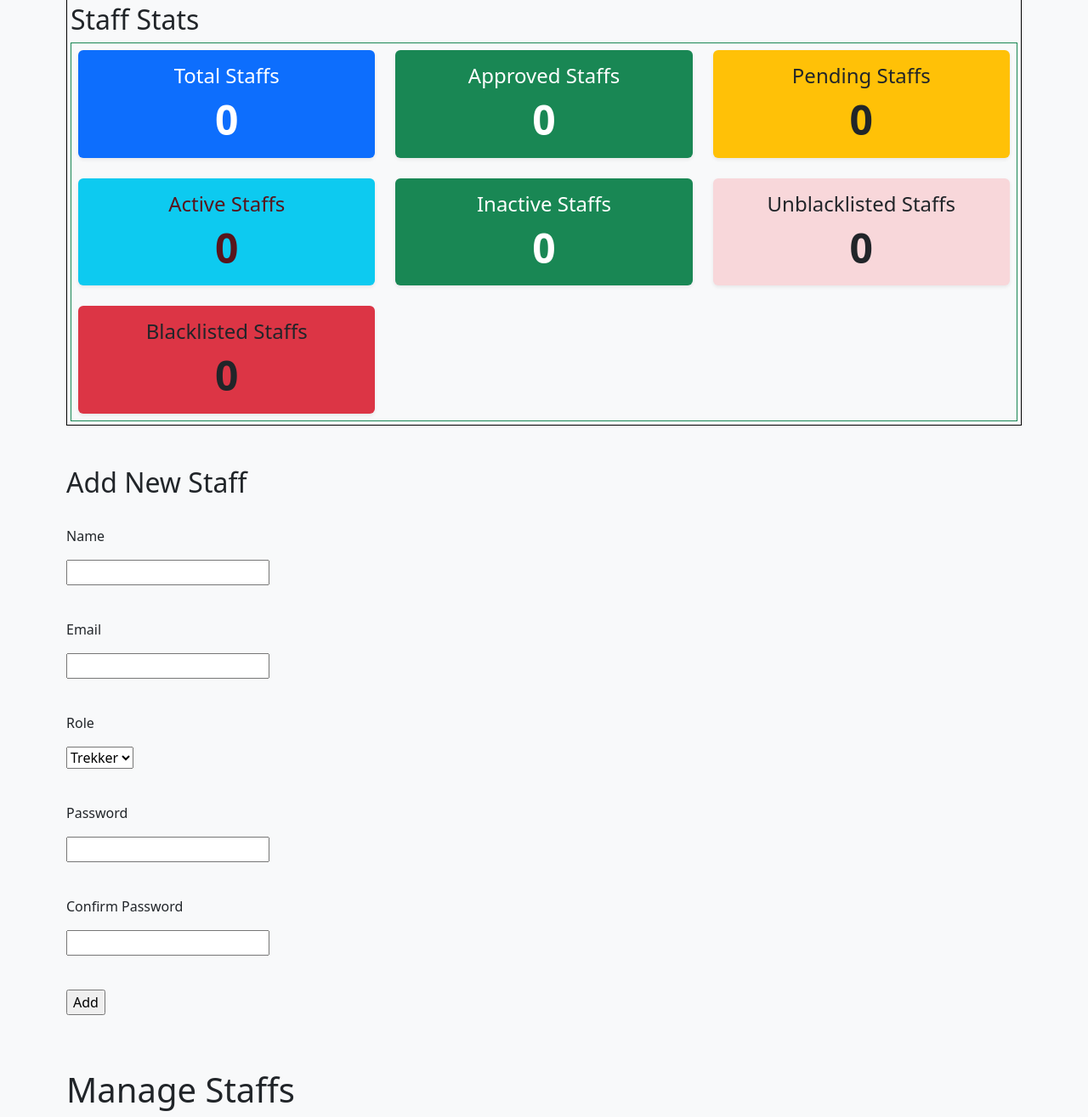
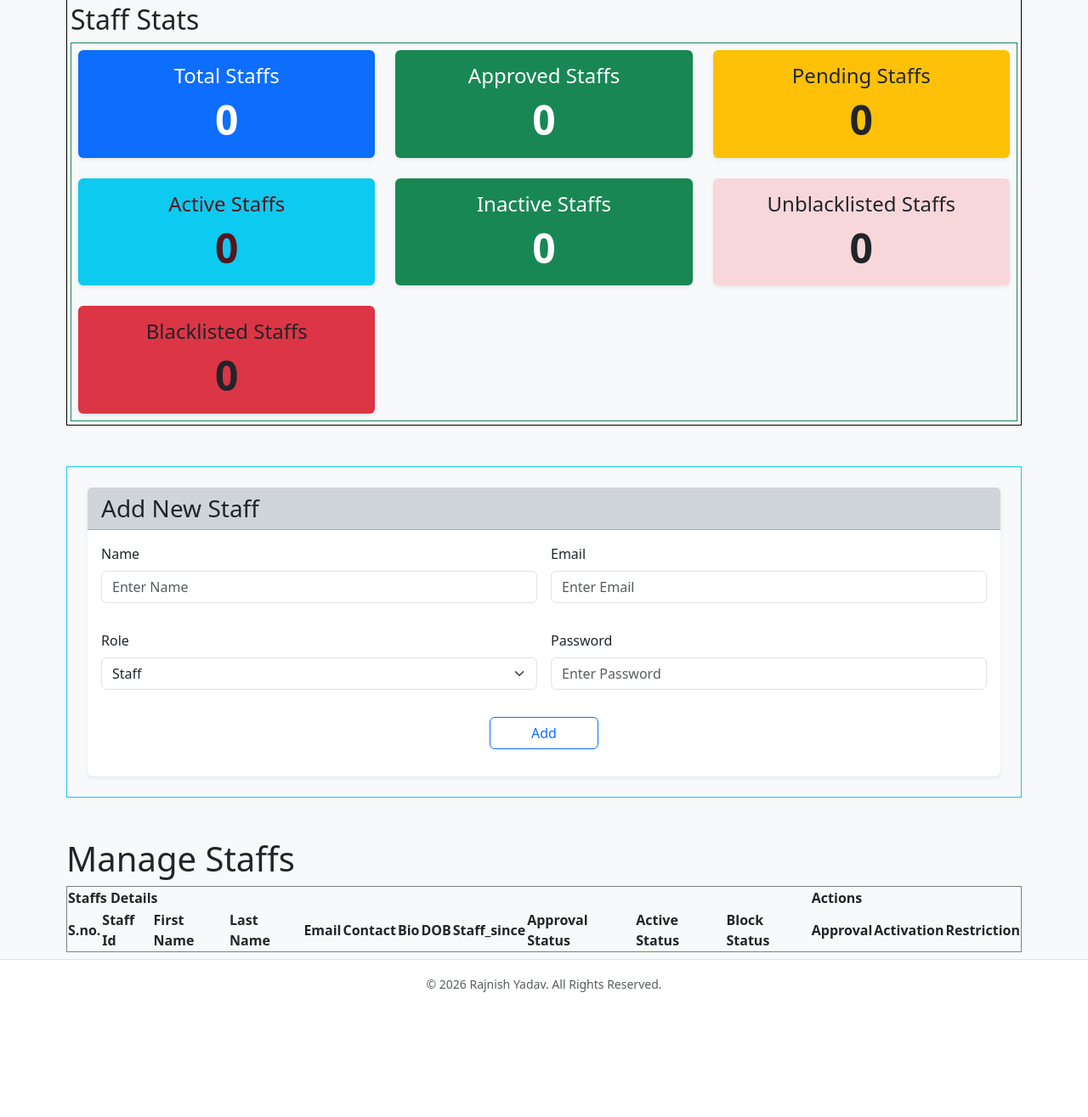
Before and after one commit to yrajnishds/trekking-management-application, a Flask app: page /admin/staff in a window 1280 px wide. Shown: the part 66-1381 px from the top of the page at 85% size. After the commit the page ends 1234 px from the top, so only its background shows below. Run offline with Flask 3, Linux system fonts and the light colour scheme; a user stored in the database is signed in; data comes from the database, SQL or seed files in the repository; lists and menus that the app fills with data are empty.

Commit message:
style: styled add user (staff/trekker) form.

```diff
--- a/forms/user_form.py
+++ b/forms/user_form.py
@@ -95,17 +95,12 @@ class UsersAddForm(FlaskForm):
     role = SelectField(
         'Role',
         validators=[DataRequired()],
-        choices=[('trekker', 'Trekker'), ('staff', 'Staff')]
+        choices=[('trekker', 'Treker'), ('staff', 'Staff')]
     )
     password = PasswordField(
         'Password',
         validators=[DataRequired(message='Enter the Password'),
                     Length(min=3, message='Password Must Atleast 4 characters')]
-    )
-    confirm_password = PasswordField(
-        'Confirm Password',
-        validators=[DataRequired(message='Enter the Confirm Password'),
-                    EqualTo('password', message='Password and Confirm Password Must be same.')]
     )
     submit = SubmitField('Add')
 
--- a/routes/admin.py
+++ b/routes/admin.py
@@ -36,6 +36,7 @@ def trekker():
     trekkers = User.query.filter_by(role = 'trekker').all()
     trekkers_data = User.query.filter_by(role = 'trekker').all()
     form = UsersAddForm()
+    form.role.choices = [('trekker', 'Trekker')]
 
     total = User.query.filter_by(role = 'trekker').count()
     approved = User.query.filter_by(role = 'trekker', is_approved = True).count()
@@ -64,6 +65,7 @@ def trekker():
 def staff():
     staffs = User.query.filter_by(role = 'staff').all()
     form = UsersAddForm()
+    form.role.choices = [('staff', 'Staff')]
     total = User.query.filter_by(role = 'staff').count()
     approved = User.query.filter_by(role = 'staff', is_approved = True).count()
     pending = total - approved
--- a/templates/admin/add_user.html
+++ b/templates/admin/add_user.html
@@ -1,46 +1,66 @@
-<div>
-    <h2>Add New {{ role_type|capitalize }}</h2><br>
-    <div>
+<div class="container p-4 border border-info">
+    <div class="card shadow-sm border-0">
+        <div class="card-header bg-dark-subtle">
+            <h3 class="mb-0">Add New {{ role_type|capitalize }}</h3>
+        </div>
+        <div class="card-body">
             <form action="{{ url_for('admin.add_user', role_type = role_type) }}" method="POST">
                 {{ form.hidden_tag() }}
 
-            <div>
-                <p>{{ form.name.label }}</p>
-                <p>{{ form.name }}</p>
+                <div class="row g-3 mb-3">
+                    <div class="col-12 col-md-6">
+                        <div class="mb-3">
+                            {{ form.name.label(class='form-label') }}
+                            {{ form.name(class='form-control', placeholder='Enter Name') }}
                             {% for error in form.name.errors %}
-                <p><span style="color: red;">[{{ error }}]</span></p>
+                            <div class="text-danger small">
+                                {{ error }}
+                            </div>
                             {% endfor %}
-            </div><br>
-            <div>
-                <p>{{ form.email.label }}</p>
-                <p>{{ form.email }}</p>
+                        </div>
+                    </div>
+                    <div class="col-12 col-md-6">
+                        <div class="mb-3">
+                            {{ form.email.label(class='form-label') }}
+                            {{ form.email(class='form-control', placeholder='Enter Email') }}
                             {% for error in form.email.errors %}
-                <p><span style="color: red;">[{{ error }}]</span></p>
+                            <div class="text-danger small">
+                                {{ error }}
+                            </div>
                             {% endfor %}
-            </div><br>
-            <div>
-                <p>{{ form.role.label }}</p>
-                <p> {{ form.role }} </p>
+                        </div>
+                    </div>
+                    <div class="col-12 col-md-6">
+                        <div class="mb-3">
+                            {{ form.role.label(class='form-label') }}
+                            {{ form.role(class='form-select') }}
                             {% for error in form.role.errors %}
-                <p><span style="color: red;">[{{ error }}]</span></p>
+                            <div class="text-danger small">
+                                {{ error }}
+                            </div>
                             {% endfor %}
-            </div><br>
-            <div>
-                <p>{{ form.password.label }}</p>
-                <p>{{ form.password}}</p>
+                        </div>
+                    </div>
+                    <div class="col-12 col-md-6">
+                        <div class="mb-3">
+                            {{ form.password.label(class='form-label') }}
+                            {{ form.password(class='form-control', placeholder='Enter Password') }}
                             {% for error in form.password.errors %}
-                <p><span style="color: red;">[{{ error }}]</span></p>
+                            <div class="text-danger small">
+                                {{ error }}
+                            </div>
                             {% endfor %}
-            </div><br>
-            <div>
-                <p>{{ form.confirm_password.label }}</p>
-                <p>{{ form.confirm_password}}</p>
-                {% for error in form.confirm_password.errors %}
-                <p><span style="color: red;">[{{ error }}]</span></p>
-                {% endfor %}
-            </div><br>
-            <div>
-                <p>{{ form.submit }}</p>
+                        </div>
+                    </div>
+                </div>
+                <div class="row justify-content-center">
+                    <div class="col-auto">
+                        <div class="mb-3">
+                            {{ form.submit(class='btn btn-outline-primary px-5') }}
+                        </div>
+                    </div>
                 </div>
             </form>
         </div>
+    </div>
+</div>
```
Lines whose indentation alone changed are shown as unchanged.
